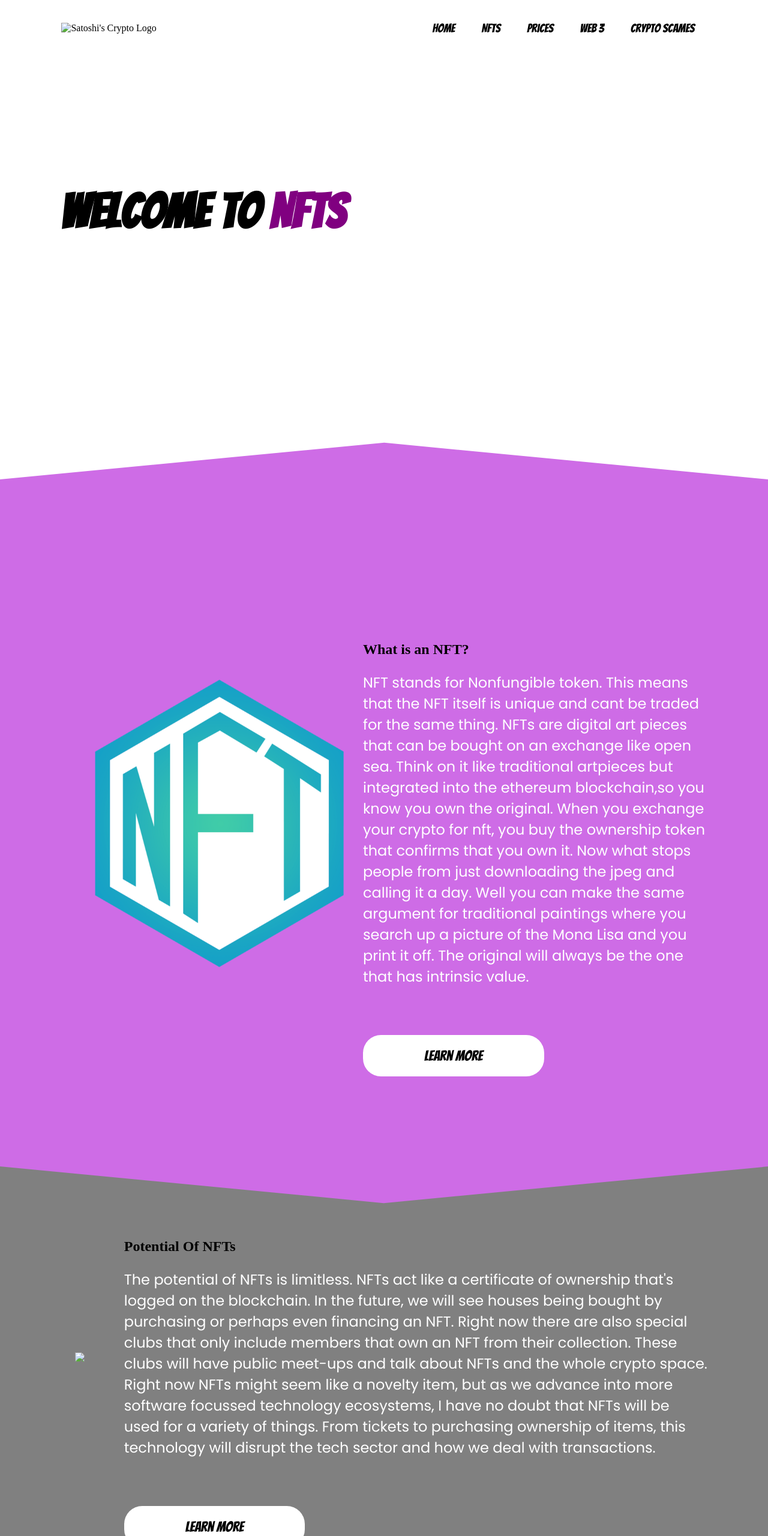
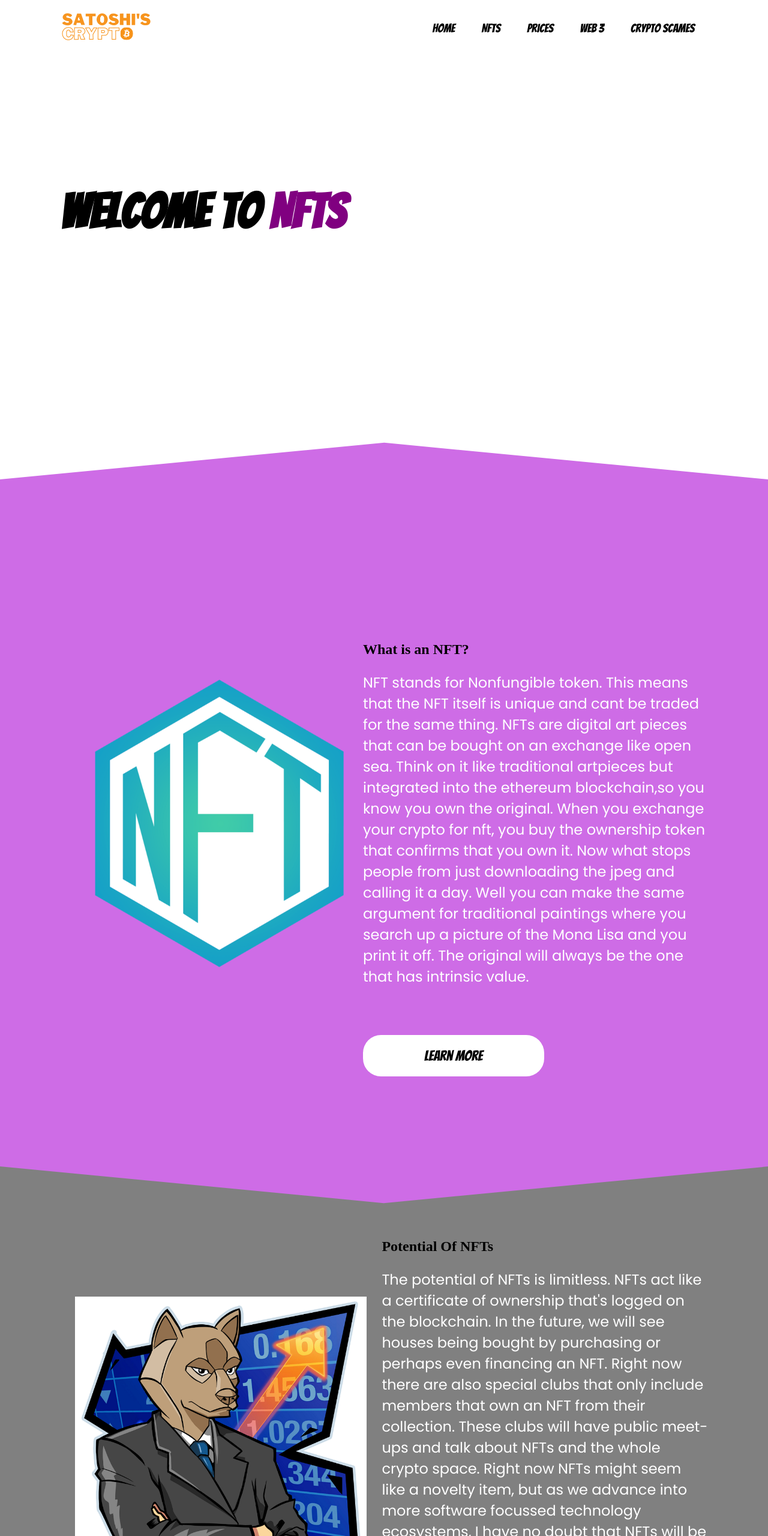
Before and after one commit to EasonJiangOfficial/crypto_website, a website: page nfts.html in a window 1280 px wide. Shown: the top 2560 px of the page at 60% size. Drawn offline with nearby package versions, Linux system fonts and the light colour scheme; grey boxes are pictures that could not be loaded.

Commit message:
Update nfts.html

```diff
--- a/nfts.html
+++ b/nfts.html
@@ -19,7 +19,7 @@
 <body>
     <header class="header">
         <div>
-            <a href="homepage.html"><img src="satoshicryptologo.png" alt="Satoshi's Crypto Logo" class="logo"></a>
+            <a href="homepage.html"><img src="satoshi_crypto_logo.png" alt="Satoshi's Crypto Logo" class="logo"></a>
                 <ul>
                     <li><a href="homepage.html" class="nav-link">Home</a></li>
                     <li><a href="nfts.html"class="nav-link">NFTs</a></li>
@@ -31,7 +31,7 @@
         </header>
     <section class="welcome-nfts">
         <h1 class="headings animate__animated animate__flash welcome-to-txt">Welcome to <span class="normally-pruple">NFTs</span></h1>
-        <video src="nftanimation.mp4" class="side-video nft-animation" id="nftanimation" onloadedmetadata="this.muted = true" playsinline autoplay muted loop></video>
+        <video src="nft_animation.mp4" class="side-video nft-animation" id="nftanimation" onloadedmetadata="this.muted = true" playsinline autoplay muted loop></video>
         <div class="custom-shape-divider-bottom-1644986388">
             <svg data-name="Layer 1" xmlns="http://www.w3.org/2000/svg" viewBox="0 0 1200 120" preserveAspectRatio="none">
                 <path d="M1200 0L0 0 598.97 114.72 1200 0z" class="shape-fill"></path>
@@ -51,7 +51,7 @@
         <img class="side-image" src="nft.png">
     </section>
     <section class="potential-of-nfts flex-sections">
-        <img class="side-image nftstonks" src="nftpotential.png">
+        <img class="side-image nftstonks" src="nft_potential.png">
         <div class="heading-paragraph">
             <h1 class="smaller-headings">Potential Of NFTs</h1>
             <p class="explanations">The potential of NFTs is limitless. NFTs act like a certificate of
@@ -97,7 +97,7 @@
 <footer class="homepage-footer">
     <section class="footer">
         <div class="footer-container">
-            <img src="satoshicryptologo.png" alt="Satoshi's Crypto Logo" class="logo">
+            <img src="satoshi_crypto_logo.png" alt="Satoshi's Crypto Logo" class="logo">
             <ul>
                 <li><a href="homepage.html" class="footer-link">Home</a></li>
                 <li><a href="nfts.html"class="footer-link">NFTs</a></li>
```
